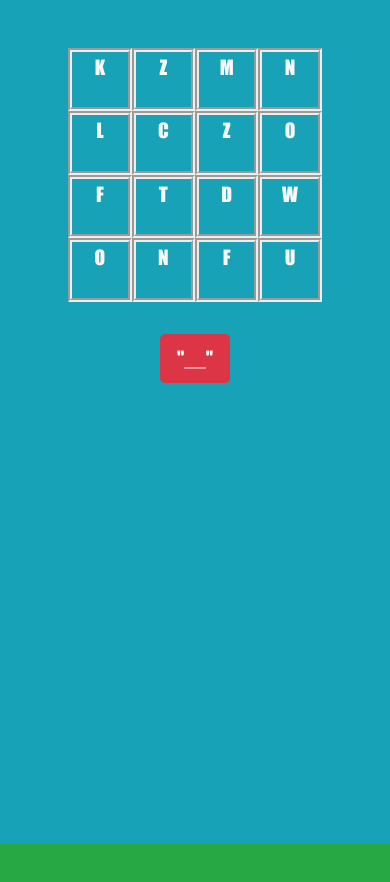
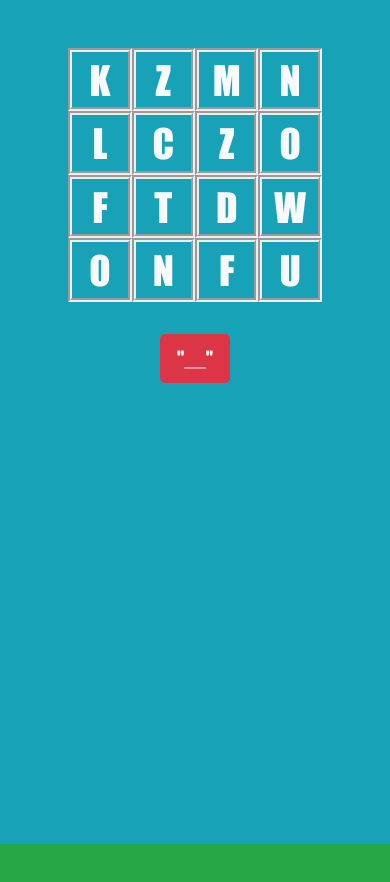
Before and after one commit to Dorje64/word_twist-WEB, a React (Create React App) app: page / in a window 390 px wide. Shown: the top 882 px of the page. Built offline with nearby package versions, Linux system fonts and the light colour scheme.

Commit message:
responsive content

```diff
--- a/src/components/Board/board.scss
+++ b/src/components/Board/board.scss
@@ -27,3 +27,11 @@
    pointer-events: none;
    background: darkslategray;
  }
+
+ @media only screen and (max-width: 700px) {
+   .content{
+       font-family: Impact, Haettenschweiler, 'Arial Narrow Bold', sans-serif;
+       line-height: 15vw;
+       font-size: 10vw;
+   }
+}
```
